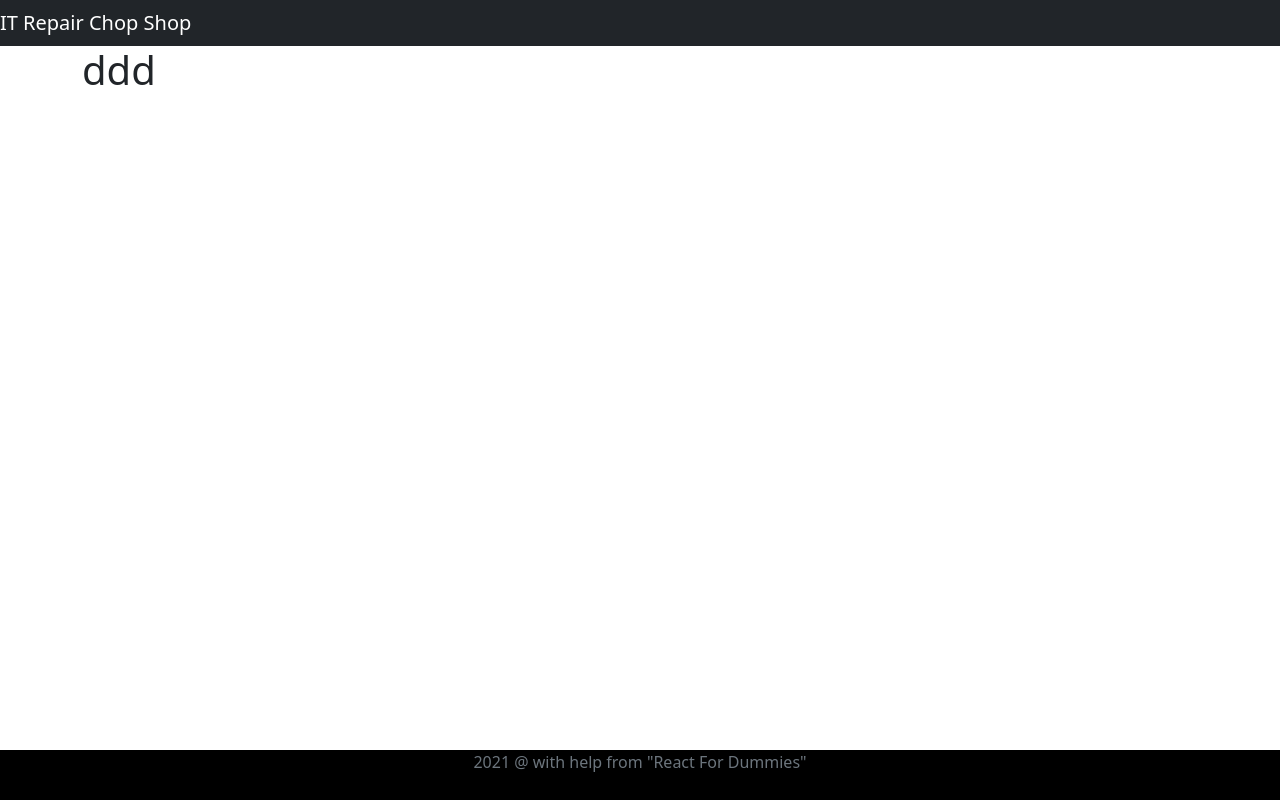
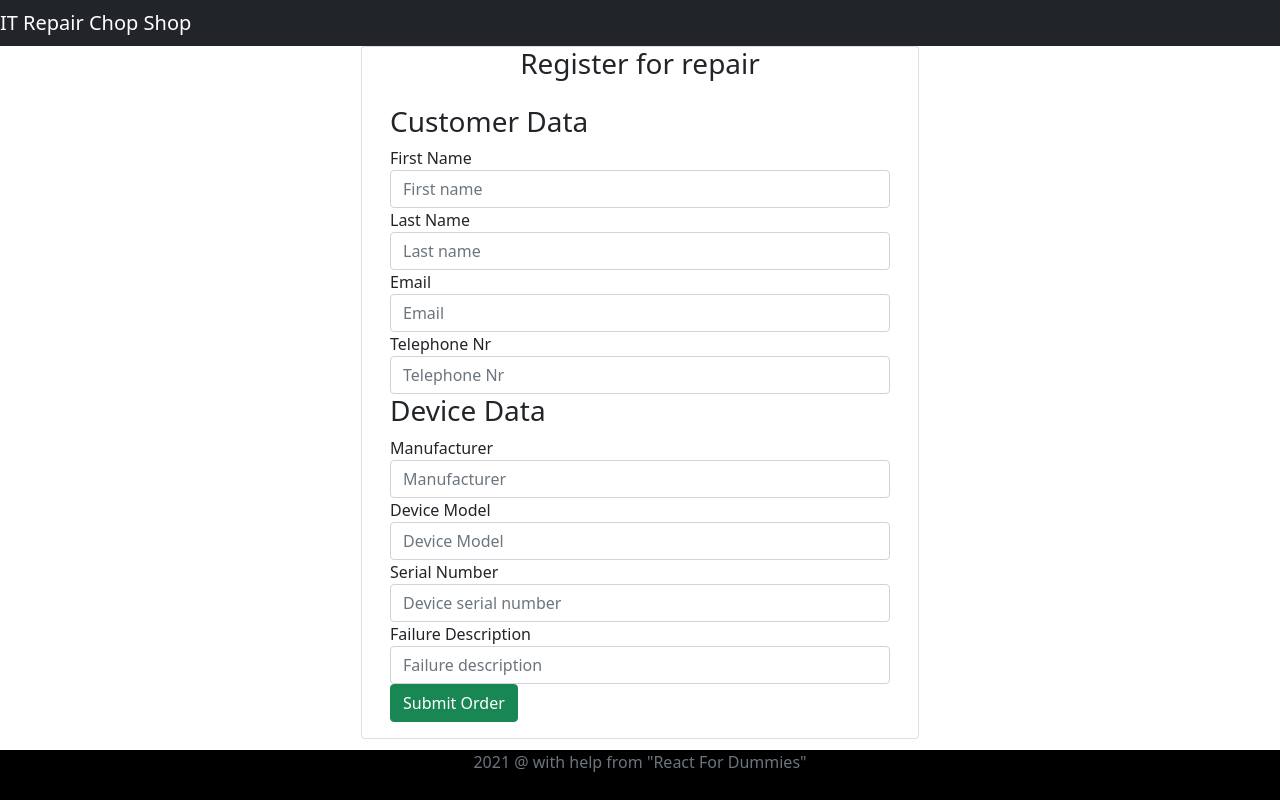
Before and after one commit to AudriusLunys/repair-registration-ui, a React (Create React App) app in the folder registration-ui/: page /register-device in a window 1280 px wide. Built offline with nearby package versions, Linux system fonts and the light colour scheme.

Commit message:
create order component added

```diff
--- a/registration-ui/src/App.js
+++ b/registration-ui/src/App.js
@@ -5,6 +5,7 @@ import Header from "./components/Header";
 import Footer from "./components/Footer";
 import CreateOrder from "./components/CreateOrder";
 import Home from "./components/Home";
+import Kazkas from "./components/Kazkas";
 
 function App() {
     return (
--- a/registration-ui/src/components/CreateOrder.jsx
+++ b/registration-ui/src/components/CreateOrder.jsx
@@ -1,18 +1,172 @@
 import React, {Component} from 'react';
+import OrderService from "../services/OrderService";
+
+
 
 class CreateOrder extends Component {
     constructor(props) {
         super(props);
 
         this.state = {
+            customer: {
+                firstName: '',
+                lastName: '',
+                email: '',
+                telNumber: ''
+            },
+            device: {
+                manufacturer: '',
+                model: '',
+                serialNumber: '',
+                failureDescription: ''
+            }
+        };
 
-        }
+        this.handleInputChangeCustomer = this.handleInputChangeCustomer.bind(this);
+        this.handleInputRepairDescription = this.handleInputRepairDescription.bind(this);
+        this.handleInputChangeDevice = this.handleInputChangeDevice.bind(this);
+        this.handleSubmit = this.handleSubmit.bind(this);
+
     }
 
+    handleSubmit = (event) => {
+        event.preventDefault();
+        let order = {
+            customer: {...this.state.customer,
+                [event.target.name]: event.target.value
+            },
+            device: {
+                    ...this.state.device,
+                    [event.target.name]: event.target.value
+            }
+        };
+
+
+        OrderService.createOrder(order).then(res => {
+            console.log(order);
+        });
+    };
+
+    handleInputChangeCustomer = e => {
+        this.setState({
+            customer: {
+                ...this.state.customer,
+                [e.target.name]: e.target.value
+            }
+        });
+    };
+
+    handleInputRepairDescription = e => {
+        this.setState({
+            repairDescription: {
+                ...this.state.repairDescription,
+                [e.target.name]: e.target.value
+            }
+        });
+    };
+
+    handleInputChangeDevice = e => {
+        this.setState({
+            device: {
+                ...this.state.device,
+                [e.target.name]: e.target.value
+            }
+        });
+    };
+
     render() {
+        const {firstName, lastName, email, telNumber} = this.state.customer;
+        const {manufacturer, model, serialNumber, failureDescription} = this.state.device;
+
         return (
             <div>
-                <h1>ddd</h1>
+                <div className="container">
+                    <div className="row">
+                        <div className="card col-md-6 offset-md-3 offset-md-3 ">
+                            <h3 className="text-center">Register for repair</h3>
+                            <div className="card-body">
+                                <form>
+                                    <div><h3> Customer Data</h3></div>
+                                    <div className="form-group">
+                                        <label>First Name</label>
+                                        <input placeholder="First name"
+                                               className="form-control"
+                                               value={firstName}
+                                               name="firstName"
+                                               onChange={this.handleInputChangeCustomer}/>
+                                    </div>
+
+                                    <div className="form-group">
+                                        <label>Last Name</label>
+                                        <input placeholder="Last name"
+                                               className="form-control"
+                                               value={lastName}
+                                               name="lastName"
+                                               onChange={this.handleInputChangeCustomer}/>
+                                    </div>
+
+                                    <div className="form-group">
+                                        <label>Email</label>
+                                        <input placeholder="Email"
+                                               className="form-control"
+                                               value={email}
+                                               name="email"
+                                               onChange={this.handleInputChangeCustomer}/>
+                                    </div>
+                                    <div className="form-group">
+                                        <label>Telephone Nr</label>
+                                        <input placeholder="Telephone Nr"
+                                               className="form-control"
+                                               value={telNumber}
+                                               name="telNumber"
+                                               onChange={this.handleInputChangeCustomer}/>
+                                    </div>
+                                    <div><h3> Device Data</h3></div>
+
+                                    <div className="form-group">
+                                        <label>Manufacturer</label>
+                                        <input placeholder="Manufacturer"
+                                               className="form-control"
+                                               value={manufacturer}
+                                               name="manufacturer"
+                                               onChange={this.handleInputChangeDevice}/>
+                                    </div>
+                                    <div className="form-group">
+                                        <label>Device Model</label>
+                                        <input placeholder="Device Model"
+                                               className="form-control"
+                                               value={model}
+                                               name="model"
+                                               onChange={this.handleInputChangeDevice}/>
+                                    </div>
+
+                                    <div className="form-group">
+                                        <label>Serial Number</label>
+                                        <input placeholder="Device serial number"
+                                               className="form-control"
+                                               value={serialNumber}
+                                               name="serialNumber"
+                                               onChange={this.handleInputChangeDevice}/>
+                                    </div>
+
+                                    <div className="form-group">
+                                        <label>Failure Description</label>
+                                        <input placeholder="Failure description"
+                                               className="form-control"
+                                               value={failureDescription}
+                                               name="failureDescription"
+                                               onChange={this.handleInputChangeDevice}/>
+                                    </div>
+
+                                    <button type="button" className="btn btn-success" onClick={this.handleSubmit}>Submit
+                                        Order
+                                    </button>
+
+                                </form>
+                            </div>
+                        </div>
+                    </div>
+                </div>
             </div>
         );
     }
--- a/registration-ui/src/services/OrderService.js
+++ b/registration-ui/src/services/OrderService.js
@@ -7,6 +7,10 @@ class OrderService {
     getOrders(){
         return axios.get(ORDER_API_BASE_URL);
     }
+
+    createOrder(order){
+        return axios.post(ORDER_API_BASE_URL, order);
+    }
 }
 
 export default new OrderService()
```
